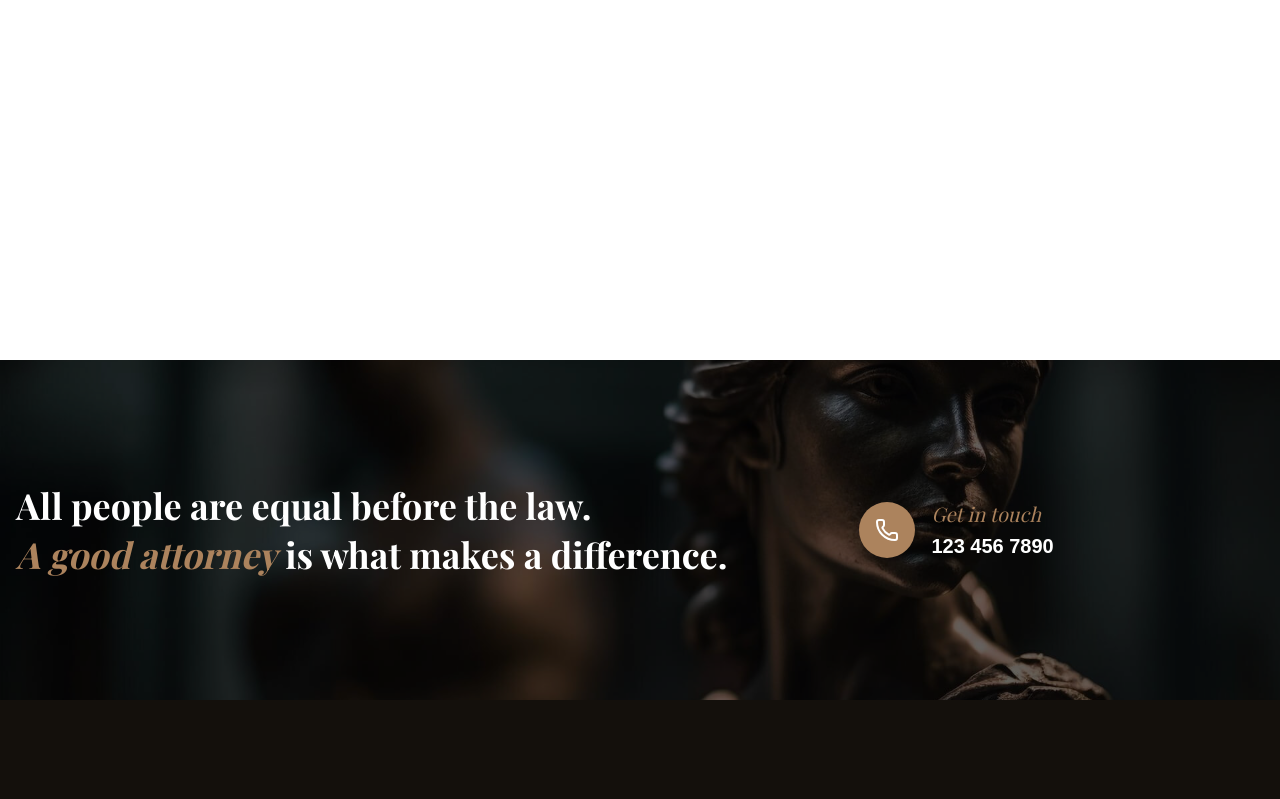
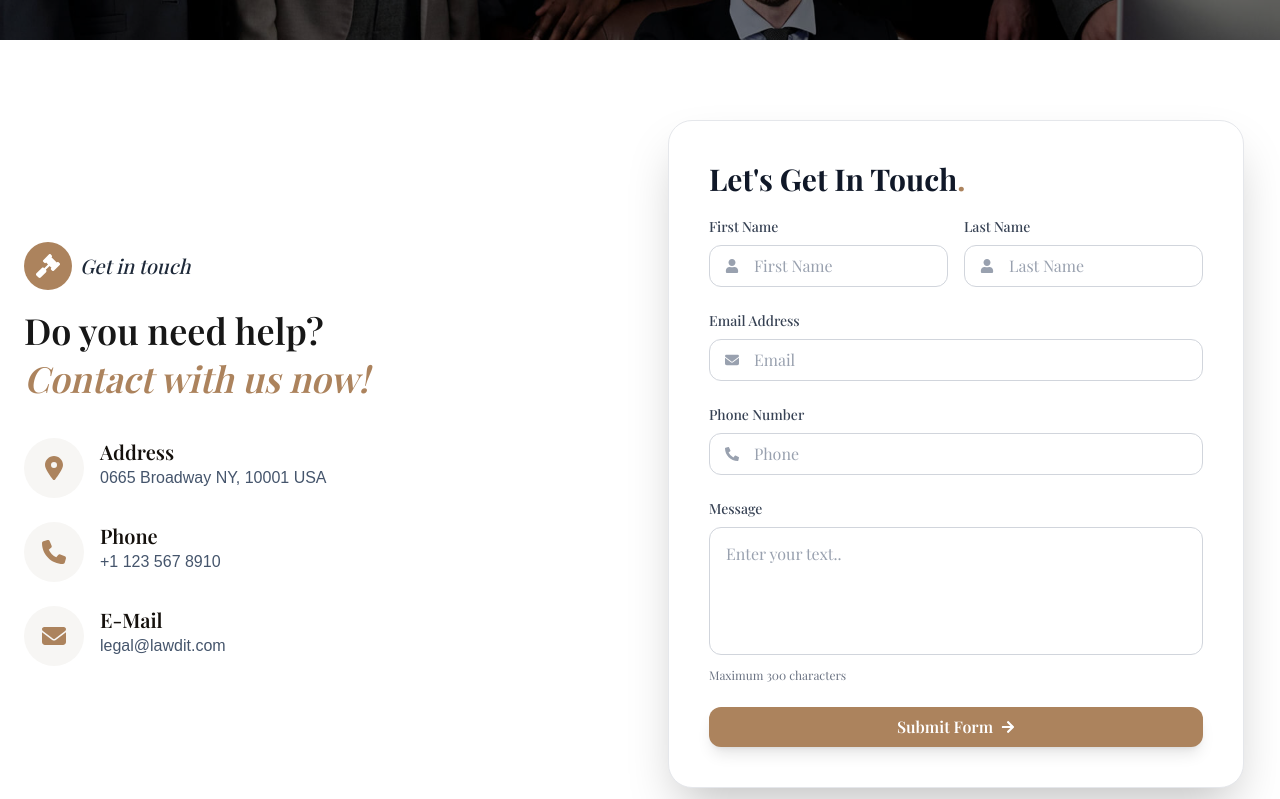
Before and after one commit to jewel-rana-ausasia/aussentra-legal, a Next.js app: page /contact in a window 1280 px wide. Before the commit this address had no page. Shown: the part 440-1239 px from the top of the page. Built offline with nearby package versions, Linux system fonts and the light colour scheme.

Commit message:
Contact Page created

```diff
--- /dev/null
+++ b/app/contact/page.tsx
@@ -0,0 +1,32 @@
+"use client";
+
+import AboutSection from "@/components/AboutSection";
+import AboutSection2 from "@/components/AboutSection2";
+import BannerHeader from "@/components/BannerHeader";
+import CaseStudyBox from "@/components/CaseStudyBox";
+import ContactSection from "@/components/ContactSection";
+import OurSuccesses from "@/components/OurSuccesses";
+import Team from "@/components/TeamMember ";
+import VideoSection from "@/components/VideoSection";
+import Image from "next/image";
+
+const ContactPage: React.FC = () => {
+  return (
+    <div>
+      <BannerHeader
+        title="Contact"
+        subtitle="Info"
+        caption="Get in touch"
+        iconClass="flaticon-courthouse"
+        backgroundImage="/slider/1.jpg"
+        overlayDark={5}
+      />
+
+    <ContactSection />
+
+
+    </div>
+  );
+};
+
+export default ContactPage;
--- a/components/BannerHeader.tsx
+++ b/components/BannerHeader.tsx
@@ -38,8 +38,8 @@ const BannerHeader: React.FC<BannerHeaderProps> = ({
         <div className="row">
           <div className="col-md-12 caption mt-30  text-center">
             <h6 className="inline-flex items-center justify-center font-italic text-white mb-2 text-[21px]">
-              <div className="flex items-center justify-center w-14 h-14 bg-[#ac835d] rounded-full mr-1">
-                <FaGavel className="w-7 h-7 text-white text-xl" />
+              <div className="flex items-center justify-center w-12 h-12 bg-[#ac835d] rounded-full mr-1">
+                <FaGavel className="w-6 h-6 text-white text-xl" />
               </div>
               <div className="font-playfair italic text-2xl">{caption}</div>
             </h6>
--- /dev/null
+++ b/components/ContactSection.tsx
@@ -0,0 +1,172 @@
+"use client";
+
+import { FaLocationDot, FaPhone, FaEnvelope } from "react-icons/fa6";
+import { FaArrowRight, FaGavel, FaPhoneAlt, FaUser } from "react-icons/fa";
+
+const ContactSection = () => {
+  return (
+    <section className="py-20">
+      <div className="max-w-7xl mx-auto px-6">
+        <div className="grid md:grid-cols-2 gap-8 items-center">
+          {/* Left Side */}
+          <div>
+            {/* Subtitle */}
+            <div className="flex items-center gap-2 text-gray-800 text-xl mb-2 font-playfair italic">
+              <span className="flex items-center justify-center w-12 h-12 bg-[#ac835d] rounded-full">
+                <FaGavel className="w-6 h-6 text-white" />
+              </span>
+              <span className="font-medium">Get in touch</span>
+            </div>
+
+            {/* Title */}
+            <h2 className="text-4xl font-semibold mb-10 font-playfair mt-5">
+              Do you need help?{" "}
+              <span className="text-[#ac835d] block mt-2 italic">
+                Contact with us now!
+              </span>
+            </h2>
+
+            {/* Address */}
+            <div className="flex items-start mb-6">
+              <div className="text-[#ac835d] bg-[#f7f6f4] w-[60px] h-[60px] flex items-center justify-center rounded-full mr-4">
+                <FaLocationDot className="text-2xl" />
+              </div>
+              <div>
+                <h5 className="text-[#14100c] text-xl font-semibold font-playfair">
+                  Address
+                </h5>
+                <p className="text-slate-600">0665 Broadway NY, 10001 USA</p>
+              </div>
+            </div>
+
+            {/* Phone */}
+            <div className="flex items-start mb-6">
+              <div className="text-[#ac835d] bg-[#f7f6f4] w-[60px] h-[60px] flex items-center justify-center rounded-full mr-4">
+                <FaPhone className="text-2xl" />
+              </div>
+              <div>
+                <h5 className="text-[#14100c] text-xl font-playfair font-semibold">
+                  Phone
+                </h5>
+                <p className="text-slate-600">
+                  <a href="tel:+11235678910" className="hover:underline">
+                    +1 123 567 8910
+                  </a>
+                </p>
+              </div>
+            </div>
+
+            {/* Email */}
+            <div className="flex items-start">
+              <div className="text-[#ac835d] bg-[#f7f6f4] w-[60px] h-[60px] flex items-center justify-center rounded-full mr-4">
+                <FaEnvelope className="text-2xl" />
+              </div>
+              <div>
+                <h5 className="text-[#14100c] text-xl font-playfair font-semibold">
+                  E-Mail
+                </h5>
+                <p className="text-slate-600">legal@lawdit.com</p>
+              </div>
+            </div>
+          </div>
+
+          {/* Right Side */}
+          <div className="max-w-xl mx-auto bg-white shadow-2xl rounded-3xl p-10 border border-gray-200 font-playfair">
+            <div className="mb-5">
+              <h2 className="text-3xl font-bold  text-gray-900">
+                Let's Get In Touch<span className="text-[#ac835d]">.</span>
+              </h2>
+            </div>
+
+            <form className="space-y-6">
+              {/* First + Last Name */}
+              <div className="grid md:grid-cols-2 gap-4">
+                <div>
+                  <label className="block text-sm font-medium text-gray-700 mb-2">
+                    First Name
+                  </label>
+                  <div className="relative">
+                    <FaUser className="absolute left-4 top-1/2 -translate-y-1/2 text-gray-400 text-sm" />
+                    <input
+                      type="text"
+                      placeholder="First Name"
+                      className="w-full border border-gray-300 rounded-xl pl-11 pr-4 py-2 text-gray-900 placeholder:text-gray-400 focus:outline-none focus:ring-2 focus:ring-[#ac835d] focus:border-transparent transition-all"
+                    />
+                  </div>
+                </div>
+                <div>
+                  <label className="block text-sm font-medium text-gray-700 mb-2">
+                    Last Name
+                  </label>
+                  <div className="relative">
+                    <FaUser className="absolute left-4 top-1/2 -translate-y-1/2 text-gray-400 text-sm" />
+                    <input
+                      type="text"
+                      placeholder="Last Name"
+                      className="w-full border border-gray-300 rounded-xl pl-11 pr-4 py-2 text-gray-900 placeholder:text-gray-400 focus:outline-none focus:ring-2 focus:ring-[#ac835d] focus:border-transparent transition-all"
+                    />
+                  </div>
+                </div>
+              </div>
+
+              {/* Email */}
+              <div>
+                <label className="block text-sm font-medium text-gray-700 mb-2">
+                  Email Address
+                </label>
+                <div className="relative">
+                  <FaEnvelope className="absolute left-4 top-1/2 -translate-y-1/2 text-gray-400 text-sm" />
+                  <input
+                    type="email"
+                    placeholder="Email"
+                    className="w-full border border-gray-300 rounded-xl pl-11 pr-4 py-2 text-gray-900 placeholder:text-gray-400 focus:outline-none focus:ring-2 focus:ring-[#ac835d] focus:border-transparent transition-all"
+                  />
+                </div>
+              </div>
+
+              {/* Phone */}
+              <div>
+                <label className="block text-sm font-medium text-gray-700 mb-2">
+                  Phone Number
+                </label>
+                <div className="relative">
+                  <FaPhoneAlt className="absolute left-4 top-1/2 -translate-y-1/2 text-gray-400 text-sm" />
+                  <input
+                    type="tel"
+                    placeholder="Phone"
+                    className="w-full border border-gray-300 rounded-xl pl-11 pr-4 py-2 text-gray-900 placeholder:text-gray-400 focus:outline-none focus:ring-2 focus:ring-[#ac835d] focus:border-transparent transition-all"
+                  />
+                </div>
+              </div>
+
+              {/* Message */}
+              <div>
+                <label className="block text-sm font-medium text-gray-700 mb-2">
+                  Message
+                </label>
+                <textarea
+                  placeholder="Enter your text.."
+                  maxLength={300}
+                  className="w-full border border-gray-300 rounded-xl px-4 py-3.5 h-32 resize-none text-gray-900 placeholder:text-gray-400 focus:outline-none focus:ring-2 focus:ring-[#ac835d] focus:border-transparent transition-all"
+                ></textarea>
+                <p className="text-xs text-gray-500 mt-1.5">
+                  Maximum 300 characters
+                </p>
+              </div>
+
+              {/* Submit Button */}
+              <button
+                type="submit"
+                className="w-full bg-[#ac835d] text-white py-2 rounded-xl font-semibold flex items-center justify-center gap-2 hover:bg-[#956f4d] shadow-lg hover:shadow-xl transition-all duration-200 transform hover:-translate-y-0.5"
+              >
+                Submit Form <FaArrowRight className="text-sm" />
+              </button>
+            </form>
+          </div>
+        </div>
+      </div>
+    </section>
+  );
+};
+
+export default ContactSection;
```
